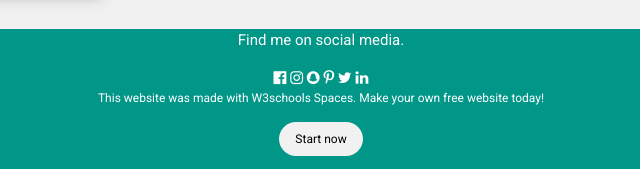
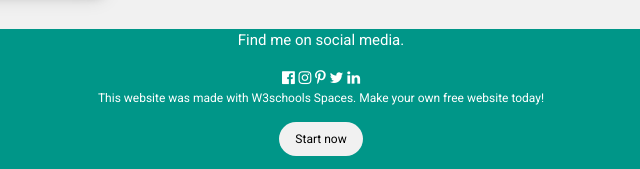
Before and after one commit to sreenu-dev/sreenu-dev.github.io, a plain HTML site: page index_backup.html in a window 1280 px wide. Shown: the part 1268-1437 px from the top of the page, 319-959 px from the left. Drawn offline with nearby package versions, Linux system fonts and the light colour scheme.

Commit message:
Remove Snapchat icon from social media links

```diff
--- a/index_backup.html
+++ b/index_backup.html
@@ -158,7 +158,7 @@
     <p>Find me on social media.</p>
     <i class="fa fa-facebook-official w3-hover-opacity"></i>
     <i class="fa fa-instagram w3-hover-opacity"></i>
-    <i class="fa fa-snapchat w3-hover-opacity"></i>
+    <!-- <i class="fa fa-snapchat w3-hover-opacity"></i> -->
     <i class="fa fa-pinterest-p w3-hover-opacity"></i>
     <i class="fa fa-twitter w3-hover-opacity"></i>
     <i class="fa fa-linkedin w3-hover-opacity"></i>
```
